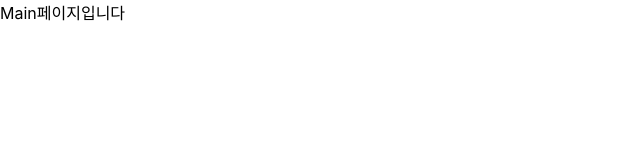
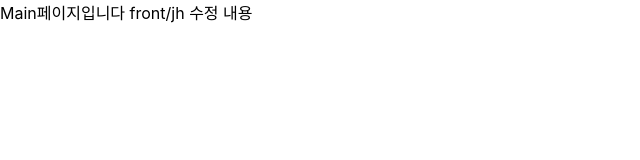
Before and after one commit to jhrogh/group-proj, a React (Create React App) app: page / in a window 1280 px wide. Shown: the top 160 px of the page, without its empty margins (0-640 px from the left). Built offline with nearby package versions, Linux system fonts and the light colour scheme.

Commit message:
front/jh 수정

```diff
--- a/src/pages/main/Main.js
+++ b/src/pages/main/Main.js
@@ -1,7 +1,9 @@
 import React from "react";
 
 function Main() {
-  return <div>Main페이지입니다</div>;
+  return (
+    <div>Main페이지입니다 front/jh 수정 내용</div>
+  );
 }
 
 export default Main;
```
